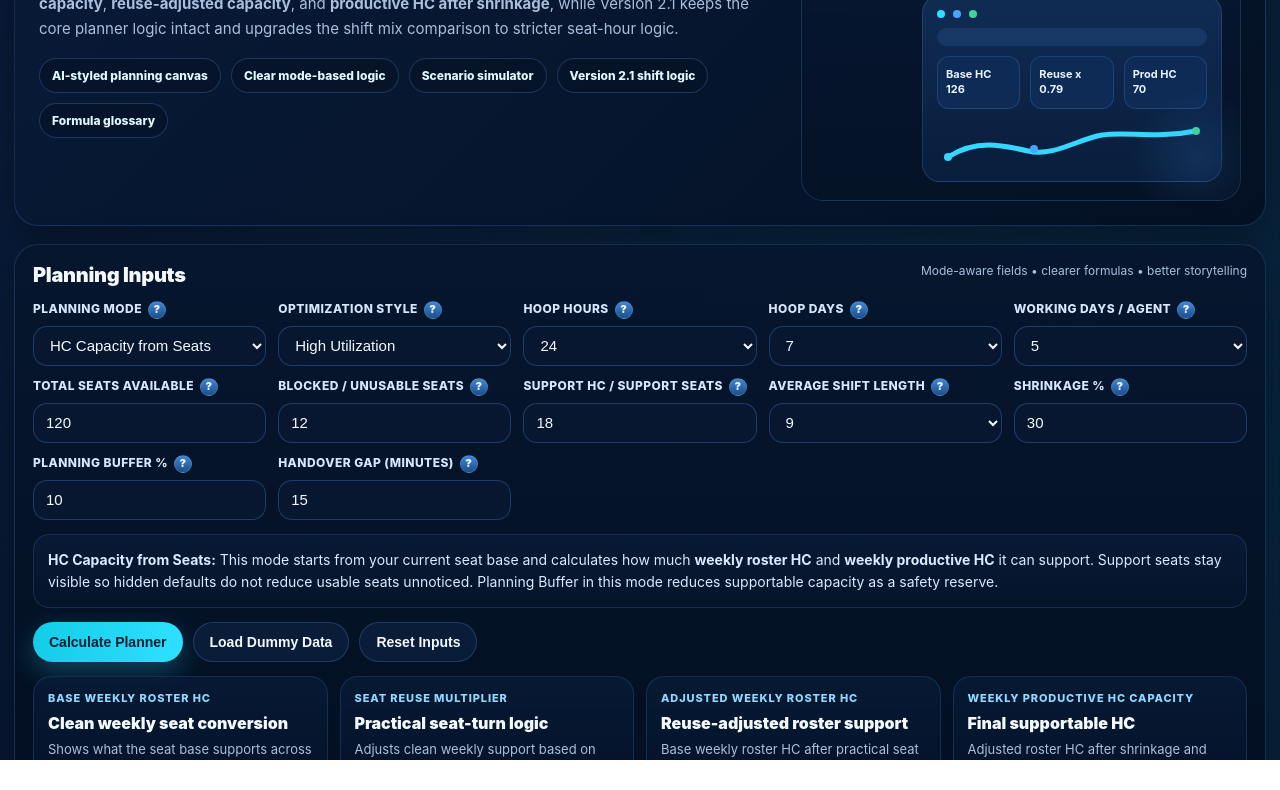
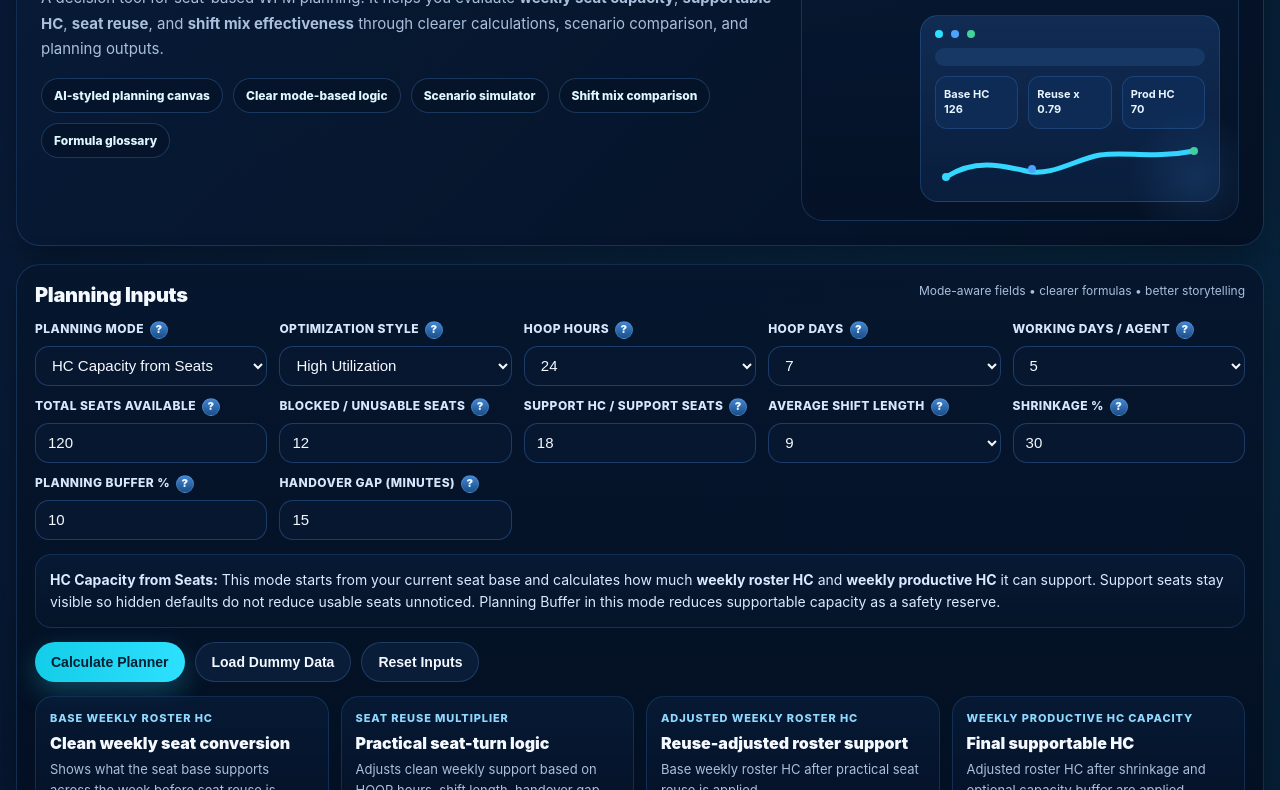
Before and after one commit to zaliali44-tech/seat, a plain HTML site: page index.html in a window 1280 px wide. Shown: the part 257-1047 px from the top of the page. Drawn offline with Linux system fonts and the light colour scheme.

Commit message:
Update index.html

```diff
--- a/index.html
+++ b/index.html
@@ -1,9 +1,9 @@
-<!DOCTYPE html>
+\<!DOCTYPE html>
 <html lang="en">
 <head>
   <meta charset="UTF-8" />
   <meta name="viewport" content="width=device-width, initial-scale=1.0" />
-  <title>Seat Requirement & Utilization Planner v2.1 Final</title>
+  <title>Seat Requirement & Utilization Planner</title>
   <style>
     :root{
       --bg:#031126;
@@ -33,10 +33,16 @@
       font-family:Inter, Segoe UI, Arial, sans-serif;
     }
 
-    .wrap{max-width:1560px;margin:0 auto;padding:16px 14px 42px}
+    .wrap{
+      width:100%;
+      max-width:none;
+      margin:0 auto;
+      padding:16px 16px 42px;
+    }
 
     .hero,
     .section{
+      width:100%;
       position:relative;
       overflow:visible;
       border:1px solid rgba(80,160,255,.20);
@@ -79,7 +85,6 @@
       color:var(--muted);
       line-height:1.7;
       font-size:15px;
-      max-width:920px;
     }
     .hero-badges{display:flex;flex-wrap:wrap;gap:10px;margin-top:16px}
     .badge{
@@ -654,15 +659,16 @@
         <div>
           <h1>Seat Requirement & Utilization Planner</h1>
           <p class="sub">
-            A clearer, stronger planning tool for seat-based WFM decisions. It separates
-            <strong>base weekly seat capacity</strong>, <strong>reuse-adjusted capacity</strong>,
-            and <strong>productive HC after shrinkage</strong>, while Version 2.1 keeps the core planner logic intact and upgrades the shift mix comparison to stricter seat-hour logic.
+            A decision tool for seat-based WFM planning. It helps you evaluate
+            <strong>weekly seat capacity</strong>, <strong>supportable HC</strong>,
+            <strong>seat reuse</strong>, and <strong>shift mix effectiveness</strong>
+            through clearer calculations, scenario comparison, and planning outputs.
           </p>
           <div class="hero-badges">
             <div class="badge">AI-styled planning canvas</div>
             <div class="badge">Clear mode-based logic</div>
             <div class="badge">Scenario simulator</div>
-            <div class="badge">Version 2.1 shift logic</div>
+            <div class="badge">Shift mix comparison</div>
             <div class="badge">Formula glossary</div>
           </div>
         </div>
@@ -671,7 +677,7 @@
           <div class="eyebrow">Planner Logic Preview</div>
           <h2>Same seats, different HOOP, different HC capacity.</h2>
           <p>
-            The selected scenario is highlighted, the row drilldown explains the logic, and the shift mix comparison now uses generated seat-hours, overlap waste, useful capacity, and uncovered demand.
+            The selected scenario is highlighted, the row drilldown explains the logic, and the comparison views help you understand capacity, coverage, and seat utilization more clearly.
           </p>
 
           <div class="mini-preview">
@@ -816,7 +822,7 @@
         <div class="field">
           <label>
             Average Shift Length
-            <span class="info-tip" data-tip="Used in both the core reuse model and the Version 2.1 shift-mix model. In Version 2.1, productive hours per day are mapped more realistically by shift length without changing the core HOOP simulator math.">?</span>
+            <span class="info-tip" data-tip="Used in both the core reuse model and the stricter shift-mix model. Productive hours per day are mapped more realistically by shift length without changing the core HOOP simulator math.">?</span>
           </label>
           <select id="shiftLength">
             <option>8</option>
@@ -1025,7 +1031,7 @@
       <div class="section-head">
         <div>
           <h3>Scenario Comparison</h3>
-          <p>Version 2.1 uses stricter WFM seat-wave logic: generated seat-hours, overlap waste, net useful seat-hours, productive HC support, uncovered demand, and risk.</p>
+          <p>This comparison uses generated seat-hours, overlap waste, net useful seat-hours, productive HC support, uncovered demand, and risk to help explain shift mix behavior more clearly.</p>
         </div>
       </div>
 
@@ -1162,8 +1168,8 @@ Seat Reuse Multiplier = Theoretical Seat Turns × Optimization Efficiency, if Th
         </div>
 
         <div class="glossary-item">
-          <h4>Productive Hours / Day (Version 2.1) <span class="info-tip" data-tip="Used only in the stricter shift-mix comparison. Mapping: 8h→7.0, 8.5h→7.5, 9h→8.0, 9.5h→8.0, 10h→8.5.">?</span></h4>
-          <p>More realistic productive-hour assumption used only in Version 2.1 shift mix comparison.</p>
+          <h4>Productive Hours / Day <span class="info-tip" data-tip="Used only in the stricter shift-mix comparison. Mapping: 8h→7.0, 8.5h→7.5, 9h→8.0, 9.5h→8.0, 10h→8.5.">?</span></h4>
+          <p>More realistic productive-hour assumption used only in the shift mix comparison.</p>
           <span class="formula-code">8 → 7.0 | 8.5 → 7.5 | 9 → 8.0 | 9.5 → 8.0 | 10 → 8.5</span>
         </div>
 
@@ -1217,7 +1223,7 @@ Seat Reuse Multiplier = Theoretical Seat Turns × Optimization Efficiency, if Th
       </div>
 
       <div class="footer-note">
-        Version 2.1 keeps the core HOOP simulator formulas stable, fixes the hidden support seat deduction issue, avoids reuse penalties when theoretical turns are 1.0 or lower, and tightens the shift comparison logic so the recommendation is more defensible.
+        This planner separates clean weekly seat support, reuse-adjusted capacity, productive HC capacity, and shift comparison outputs so the planning logic is easier to understand and explain.
       </div>
     </section>
 
@@ -1313,7 +1319,6 @@ Seat Reuse Multiplier = Theoretical Seat Turns × Optimization Efficiency, if Th
       const theoreticalTurns = effectiveSeatBlockHours > 0 ? (hoopHours / effectiveSeatBlockHours) : 0;
       const efficiency = getEfficiency(optimizationStyle, hoopHours);
 
-      // Fix 1: do not apply efficiency penalty when theoretical turns <= 1
       const practicalReuse = theoreticalTurns <= 1
         ? theoreticalTurns
         : theoreticalTurns * efficiency;
@@ -1500,7 +1505,6 @@ Seat Reuse Multiplier = Theoretical Seat Turns × Optimization Efficiency, if Th
         const usableSeats = Math.max(0, x.totalSeats - x.blockedSeats - x.supportSeats);
         const baseWeeklyRosterHC = usableSeats * core.weeklyFactor;
 
-        // Fix 2: apply planning buffer in capacity mode as optional reserved capacity
         const adjustedWeeklyRosterHC = baseWeeklyRosterHC * core.practicalReuse * capacityBufferFactor;
         const productiveHCCapacity = adjustedWeeklyRosterHC * shrinkageFactor;
 
@@ -1892,7 +1896,6 @@ Seat Reuse Multiplier = Theoretical Seat Turns × Optimization Efficiency, if Th
         if (!el.classList.contains('mode-capacity')) {
           el.classList.toggle('input-hidden', mode !== 'need');
         } else {
-          // support seats stays visible in both modes
           el.classList.remove('input-hidden');
         }
       });
```
